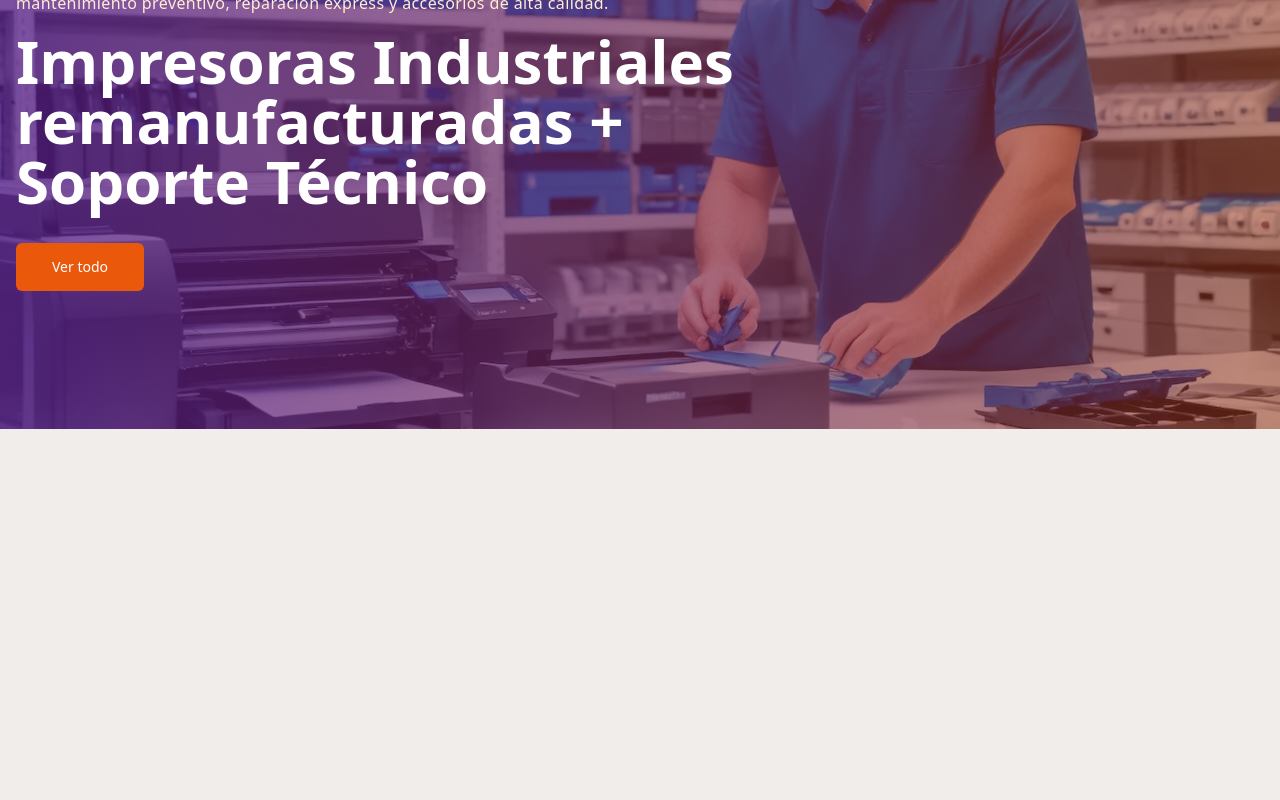
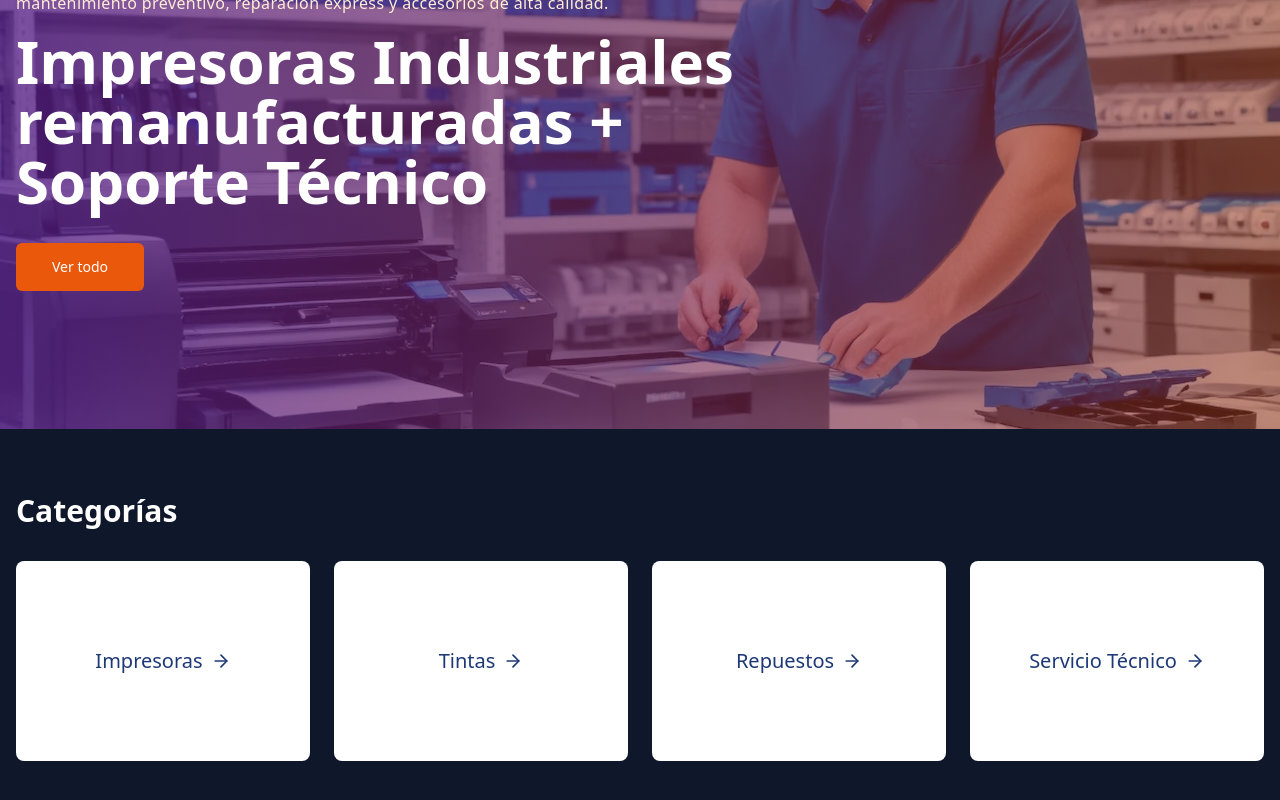
Before and after one commit to cavargasl/copiservys, a Next.js app: page / in a window 1280 px wide. Shown: the part 228-1028 px from the top of the page. Before the commit the page ends 800 px from the top, so only its background shows below. Built offline with nearby package versions, Linux system fonts and the light colour scheme; no server answers.

Commit message:
feat: add categories section

```diff
--- /dev/null
+++ b/app/(home)/components/Banner.tsx
@@ -0,0 +1,34 @@
+import Image from "next/image";
+import Link from "next/link";
+
+export default function Banner() {
+  return (
+    <div className="relative h-[600px] w-full">
+      <Image
+        src="/images/banner.webp"
+        alt="Servicio técnico de impresoras"
+        fill
+        className="object-cover"
+        priority
+      />
+      <div className="absolute inset-0 bg-gradient-to-r from-purple-900/75 to-orange-800/55">
+        <div className="container mx-auto flex h-full flex-col justify-center px-4">
+          <p className="mb-4 max-w-3xl tracking-wide text-orange-100">
+            En Copiservys, no solo vendemos impresoras: ofrecemos soluciones
+            completas con mantenimiento preventivo, reparación express y
+            accesorios de alta calidad.
+          </p>
+          <h1 className="mb-8 max-w-3xl text-3xl font-bold text-white md:text-5xl lg:text-6xl">
+            Impresoras Industriales remanufacturadas + Soporte Técnico
+          </h1>
+          <Link
+            href="/products"
+            className="inline-flex h-12 w-32 items-center justify-center rounded-md bg-orange-600 px-6 text-sm font-medium text-white transition-colors hover:bg-orange-700"
+          >
+            Ver todo
+          </Link>
+        </div>
+      </div>
+    </div>
+  );
+}
--- /dev/null
+++ b/app/(home)/components/Categories.tsx
@@ -0,0 +1,34 @@
+import { ArrowRight } from 'lucide-react'
+import Link from 'next/link'
+import React from 'react'
+
+const categories = [
+  { name: "Impresoras", href: "/printers" },
+  { name: "Tintas", href: "/inks" },
+  { name: "Repuestos", href: "/spare-parts" },
+  { name: "Servicio Técnico", href: "/technical-service" },
+]
+
+export default function Categories() {
+  return (
+    <section className="w-full bg-slate-900 py-16">
+    <div className="container mx-auto px-4">
+      <h2 className="mb-8 text-3xl font-bold text-white">Categorías</h2>
+      <div className="grid grid-cols-1 gap-6 md:grid-cols-2 lg:grid-cols-4">
+        {categories.map((category) => (
+          <Link
+            key={category.name}
+            href={category.href}
+            className="flex min-h-[200px] items-center justify-center rounded-lg bg-white p-6 transition-transform hover:scale-105"
+          >
+            <span className="flex items-center text-xl font-medium">
+              {category.name}
+              <ArrowRight className="ml-2 h-5 w-5" />
+            </span>
+          </Link>
+        ))}
+      </div>
+    </div>
+  </section>
+  )
+}
--- a/app/(home)/page.tsx
+++ b/app/(home)/page.tsx
@@ -1,34 +1,11 @@
-import Image from 'next/image'
-import Link from 'next/link'
-import React from 'react'
+import Banner from "./components/Banner";
+import Categories from "./components/Categories";
 
 export default function IndexPage() {
   return (
-    <div className="relative h-[600px] w-full">
-      <Image
-        src="/images/banner.webp"
-        alt="Servicio técnico de impresoras"
-        fill
-        className="object-cover"
-        priority
-      />
-      <div className="absolute inset-0 bg-gradient-to-r from-purple-900/75 to-orange-800/55">
-        <div className="container mx-auto flex h-full flex-col justify-center px-4">
-          <p className="mb-4 max-w-3xl tracking-wide text-orange-100">
-            En Copiservys, no solo vendemos impresoras: ofrecemos soluciones completas con mantenimiento preventivo,
-            reparación express y accesorios de alta calidad.
-          </p>
-          <h1 className="mb-8 max-w-3xl text-3xl font-bold text-white md:text-5xl lg:text-6xl">
-            Impresoras Industriales remanufacturadas + Soporte Técnico
-          </h1>
-          <Link
-            href="/products"
-            className="inline-flex h-12 w-32 items-center justify-center rounded-md bg-orange-600 px-6 text-sm font-medium text-white transition-colors hover:bg-orange-700"
-          >
-            Ver todo
-          </Link>
-        </div>
-      </div>
-    </div>
-  )
+    <>
+      <Banner />
+      <Categories />
+    </>
+  );
 }
--- a/config/site.ts
+++ b/config/site.ts
@@ -19,7 +19,7 @@ export const siteConfig = {
         },
         {
           title: "Servicios",
-          href: "/services",
+          href: "/technical-service",
           description: "Mantenimiento, reparaciones de computadoras y fotocopiadoras",
         },
         {
```
